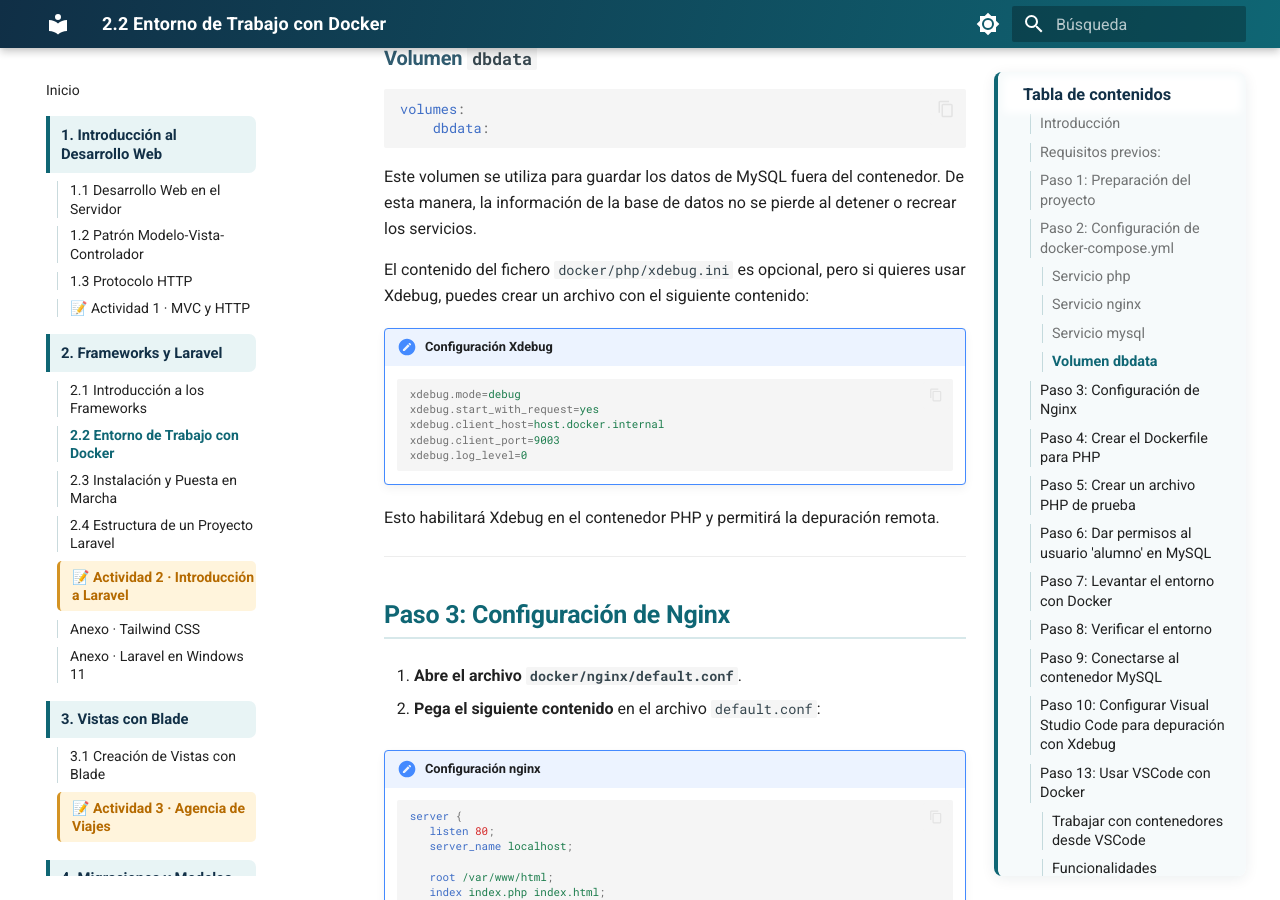
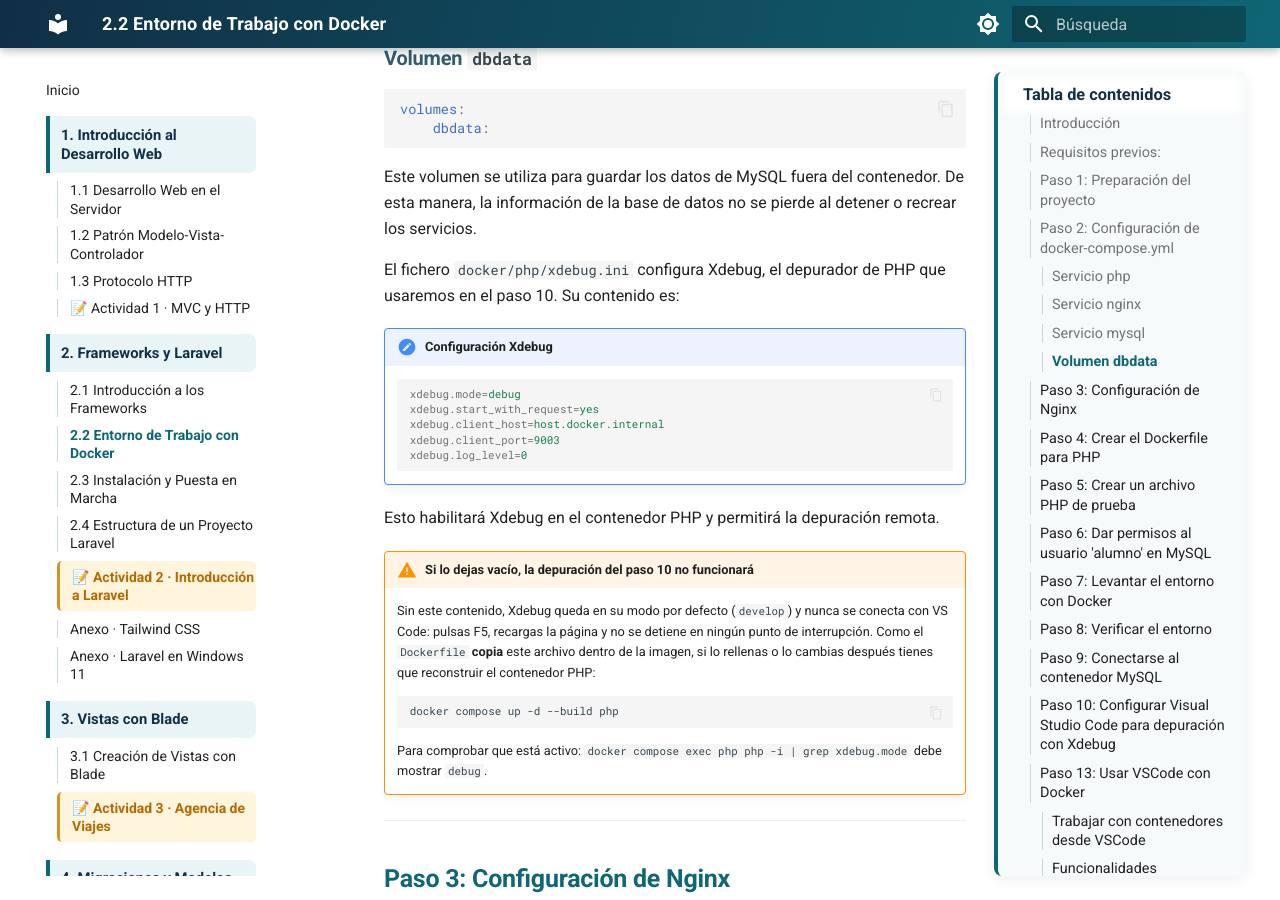
Before and after one commit to evaprofe/CURSO_DWES_2627, an MkDocs documentation site: the page built from docs/tema-02-frameworks-laravel/2-2-configuracion-del-entorno-de-trabajo-con-docker.md, in a window 1280 px wide and 900 px high, scrolled down 7878 px. Built offline with MkDocs 1.6.1 and Material for MkDocs 9.7.7, drawn with Linux system fonts in a browser that asks for light colours.

Commit message:
2.2: xdebug.ini es necesario para el paso 10 y hay que reconstruir el contenedor al cambiarlo
Co-Authored-By: Claude Opus 5.5 <noreply@anthropic.com>
Claude-Session: https://claude.ai/code/session_01TebUxFVcE19MoqUiiF7ZX1

````diff
--- a/docs/tema-02-frameworks-laravel/2-2-configuracion-del-entorno-de-trabajo-con-docker.md
+++ b/docs/tema-02-frameworks-laravel/2-2-configuracion-del-entorno-de-trabajo-con-docker.md
@@ -298,7 +298,7 @@ volumes:
 
 Este volumen se utiliza para guardar los datos de MySQL fuera del contenedor. De esta manera, la información de la base de datos no se pierde al detener o recrear los servicios.
 
-El contenido del fichero `docker/php/xdebug.ini` es opcional, pero si quieres usar Xdebug, puedes crear un archivo con el siguiente contenido:
+El fichero `docker/php/xdebug.ini` configura Xdebug, el depurador de PHP que usaremos en el paso 10. Su contenido es:
 
 !!! note "Configuración Xdebug"
 
@@ -311,6 +311,16 @@ El contenido del fichero `docker/php/xdebug.ini` es opcional, pero si quieres us
     ```
 
 Esto habilitará Xdebug en el contenedor PHP y permitirá la depuración remota.
+
+!!! warning "Si lo dejas vacío, la depuración del paso 10 no funcionará"
+
+    Sin este contenido, Xdebug queda en su modo por defecto (`develop`) y nunca se conecta con VS Code: pulsas F5, recargas la página y no se detiene en ningún punto de interrupción. Como el `Dockerfile` **copia** este archivo dentro de la imagen, si lo rellenas o lo cambias después tienes que reconstruir el contenedor PHP:
+
+    ```bash
+    docker compose up -d --build php
+    ```
+
+    Para comprobar que está activo: `docker compose exec php php -i | grep xdebug.mode` debe mostrar `debug`.
 
 ---
 
````
